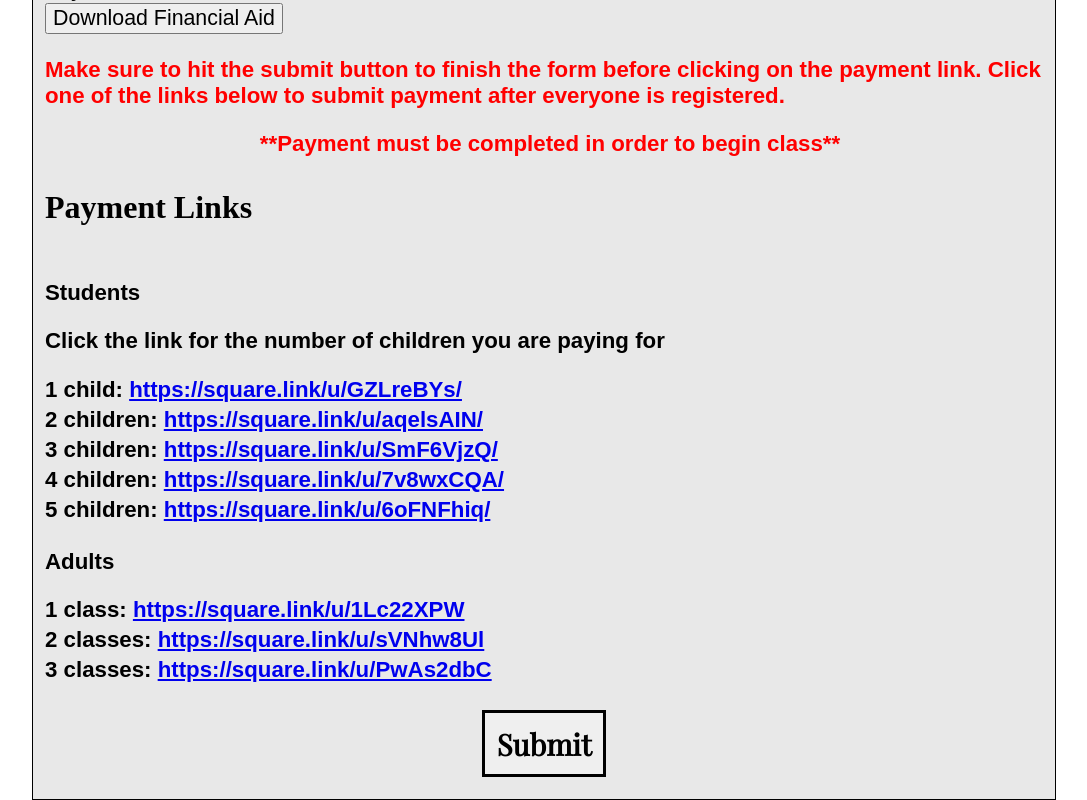
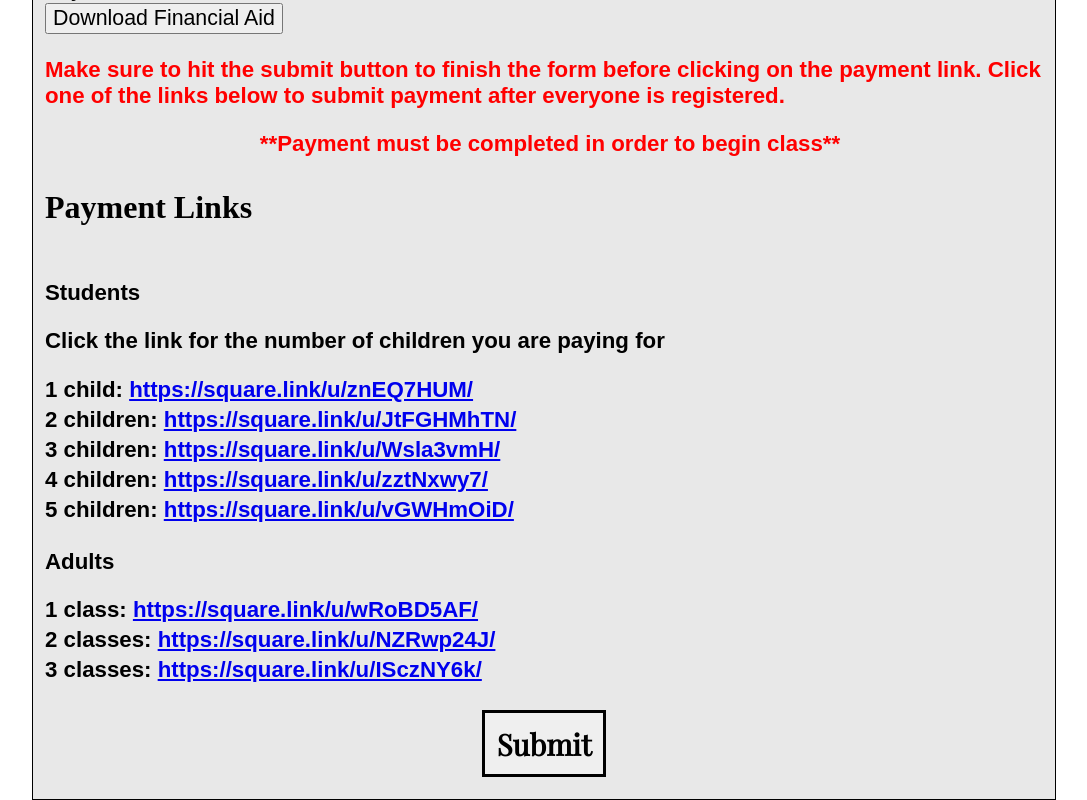
Before and after one commit to jmpark2001/SummitSchool, a React (Create React App) app: page /registration in a window 1280 px wide. Shown: the part 3334-4134 px from the top of the page, without its empty margins (96-1183 px from the left). Built offline with nearby package versions, Linux system fonts and the light colour scheme; no server answers; a web font is replaced by a local one.

Commit message:
Update text for payment links

```diff
--- a/src/components/RegistrationForm.js
+++ b/src/components/RegistrationForm.js
@@ -748,27 +748,27 @@ function RegistrationForm() {
                                         <li>
                                             1 child:
                                             <p style={{display: "inline"}}> </p>
-                                            <a style={{display: "inline"}} href="https://square.link/u/znEQ7HUM/" target="_blank" rel="noreferrer noopener">https://square.link/u/GZLreBYs/</a>
+                                            <a style={{display: "inline"}} href="https://square.link/u/znEQ7HUM/" target="_blank" rel="noreferrer noopener">https://square.link/u/znEQ7HUM/</a>
                                         </li>
                                         <li>
                                             2 children:
                                             <p style={{display: "inline"}}> </p>
-                                            <a style={{display: "inline"}} href="https://square.link/u/JtFGHMhTN/" target="_blank" rel="noreferrer noopener">https://square.link/u/aqelsAIN/</a>
+                                            <a style={{display: "inline"}} href="https://square.link/u/JtFGHMhTN/" target="_blank" rel="noreferrer noopener">https://square.link/u/JtFGHMhTN/</a>
                                         </li>
                                         <li>
                                             3 children:
                                             <p style={{display: "inline"}}> </p>
-                                            <a style={{display: "inline"}} href="https://square.link/u/Wsla3vmH/" target="_blank" rel="noreferrer noopener">https://square.link/u/SmF6VjzQ/</a>
+                                            <a style={{display: "inline"}} href="https://square.link/u/Wsla3vmH/" target="_blank" rel="noreferrer noopener">https://square.link/u/Wsla3vmH/</a>
                                         </li>
                                         <li>
                                             4 children:
                                             <p style={{display: "inline"}}> </p>
-                                            <a style={{display: "inline"}} href="https://square.link/u/zztNxwy7/" target="_blank" rel="noreferrer noopener">https://square.link/u/7v8wxCQA/</a>
+                                            <a style={{display: "inline"}} href="https://square.link/u/zztNxwy7/" target="_blank" rel="noreferrer noopener">https://square.link/u/zztNxwy7/</a>
                                         </li>
                                         <li>
                                             5 children:
                                             <p style={{display: "inline"}}> </p>
-                                            <a style={{display: "inline"}} href="https://square.link/u/vGWHmOiD/" target="_blank" rel="noreferrer noopener">https://square.link/u/6oFNFhiq/</a>
+                                            <a style={{display: "inline"}} href="https://square.link/u/vGWHmOiD/" target="_blank" rel="noreferrer noopener">https://square.link/u/vGWHmOiD/</a>
                                         </li>
                                     </div>
                                     <div>
@@ -776,17 +776,17 @@ function RegistrationForm() {
                                         <li>
                                             1 class:
                                             <p style={{display: "inline"}}> </p>
-                                            <a style={{display: "inline"}} href="https://square.link/u/wRoBD5AF/" target="_blank" rel="noreferrer noopener">https://square.link/u/1Lc22XPW</a>
+                                            <a style={{display: "inline"}} href="https://square.link/u/wRoBD5AF/" target="_blank" rel="noreferrer noopener">https://square.link/u/wRoBD5AF/</a>
                                         </li>
                                         <li>
                                             2 classes:
                                             <p style={{display: "inline"}}> </p>
-                                            <a style={{display: "inline"}} href="https://square.link/u/NZRwp24J/" target="_blank" rel="noreferrer noopener">https://square.link/u/sVNhw8Ul</a>
+                                            <a style={{display: "inline"}} href="https://square.link/u/NZRwp24J/" target="_blank" rel="noreferrer noopener">https://square.link/u/NZRwp24J/</a>
                                         </li>
                                         <li>
                                             3 classes:
                                             <p style={{display: "inline"}}> </p>
-                                            <a style={{display: "inline"}} href="https://square.link/u/ISczNY6k/" target="_blank" rel="noreferrer noopener">https://square.link/u/PwAs2dbC</a>
+                                            <a style={{display: "inline"}} href="https://square.link/u/ISczNY6k/" target="_blank" rel="noreferrer noopener">https://square.link/u/ISczNY6k/</a>
                                         </li>
                                     </div>
                                 </div>
```
